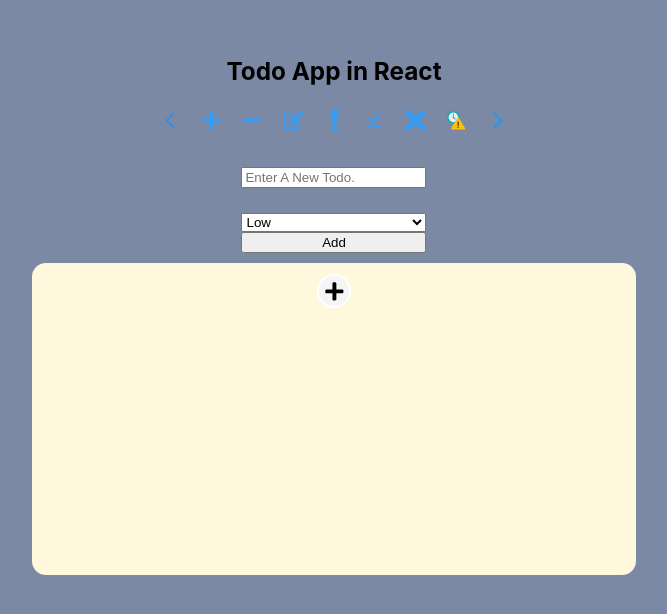
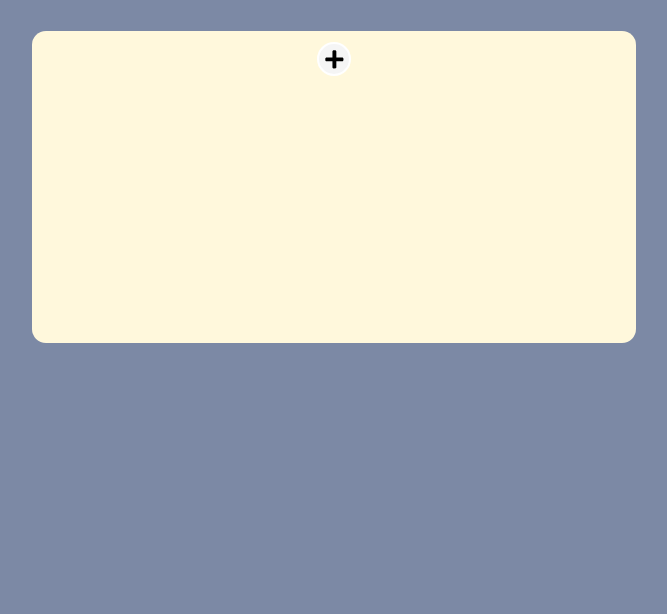
Before and after one commit to kharelutsav/todo, a React (Create React App) app: page / in a window 1280 px wide. Shown: the top 614 px of the page, without its empty margins (306-973 px from the left). Built offline with nearby package versions, Linux system fonts and the light colour scheme.

Commit message:
Reovating add button

```diff
--- a/src/App.js
+++ b/src/App.js
@@ -6,7 +6,7 @@ import Footer from './components/Footer';
 function App() {
   return (
     <div className="App">
-      <Header />
+      {/* <Header /> */}
       <Body />
       {/* <Footer /> */}
     </div>
--- a/src/components/Body.js
+++ b/src/components/Body.js
@@ -25,11 +25,9 @@ function Body() {
 
     window.addEventListener('storage', ()=>console.log(localStorage.getItem('add')))
 
-    // const deleteData = () => {}
-
     return (
         <div className='Body'>
-            <Add state={setData}/>
+            {/* <Add state={setData}/> */}
             <Display state={[data, setData]}/>
             {/* <Update /> */}
             {/* <States /> */}
--- a/src/components/Display.js
+++ b/src/components/Display.js
@@ -2,14 +2,18 @@ import React from 'react'
 import '../css/display.css'
 import { FaMinus, FaEdit, FaPlus } from 'react-icons/fa'
 import { MdOutlineDownloadDone } from 'react-icons/md'
-// import { FcExpired } from 'react-icons/fc'
 
 function Display(props) {
     const [data, setData] = props.state;
 
     const removeData = (e) => {
         setData(data => {
-            data.splice(e.target.getAttribute('value'), 1)
+            const index = e.target.getAttribute('value')
+            let rec = [...data]
+            if (index){
+                rec.splice(index, 1)
+                return [...rec]
+            }
             return [...data]
         })
     }
@@ -31,7 +35,6 @@ function Display(props) {
                             <span className='span-ic'>
                                 <MdOutlineDownloadDone className='md-done icons ic' value={index}/>
                             </span>
-                                {/* <FcExpired className='fc-exp icons'/> */}
                         </div>
                         <p className='todo-name'>{rec[0]}</p>
                         <p className='other-text'>{rec[1]} {rec[2]}</p>
```
